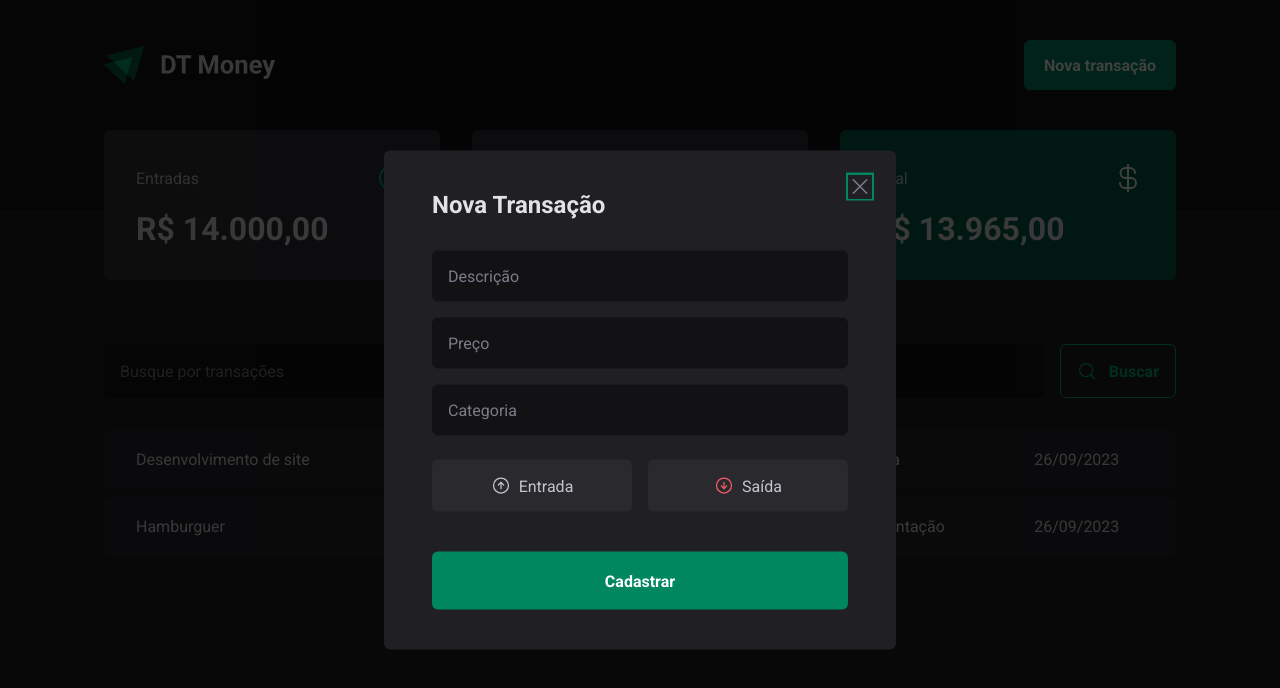
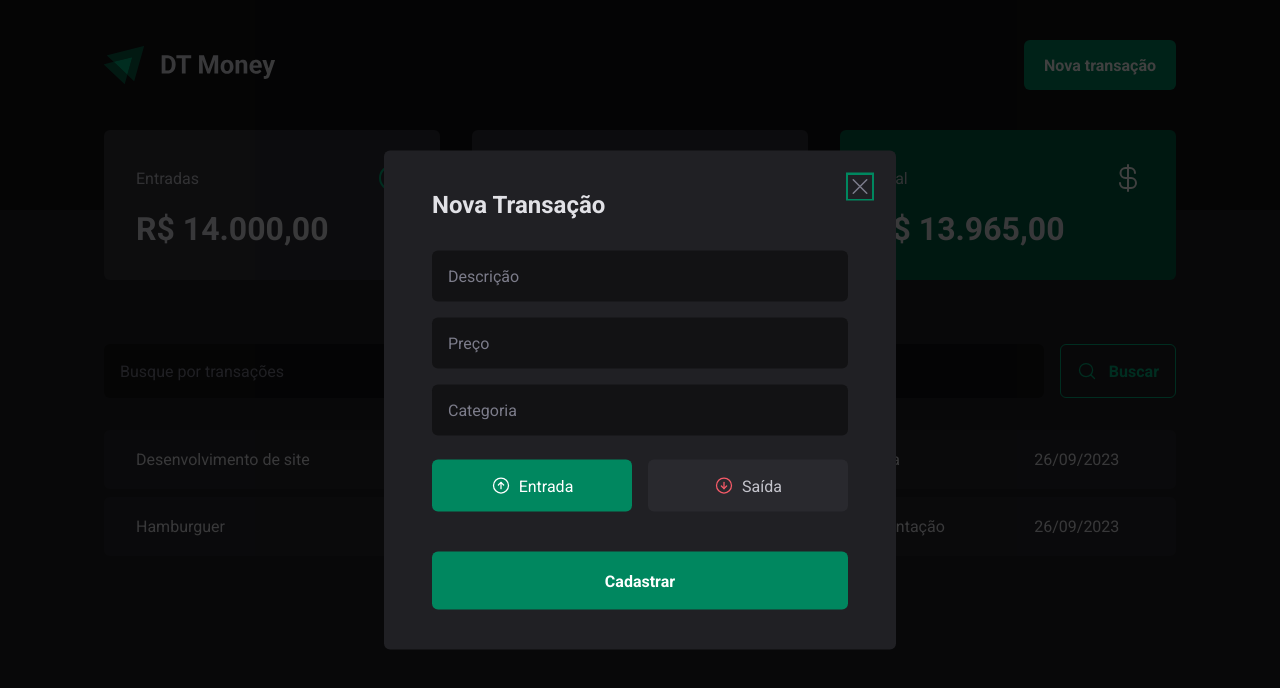
Before and after one commit to GabrielTurri/dt-money, a React (Vite) app: page / in a window 1280 px wide. Both pictures are taken after a click on the button "Nova transação". Shown: the top 688 px of the page. Built offline with nearby package versions, Linux system fonts and the light colour scheme; data requests are answered from the project's data file.

Commit message:
controlled components

```diff
--- a/src/components/NewTransactionModal/index.tsx
+++ b/src/components/NewTransactionModal/index.tsx
@@ -4,24 +4,28 @@
 import * as z from 'zod';
 
 import { CloseButton, Content, Overlay, TransactionType, TransactionTypeButton } from "./styles";
-import { useForm } from "react-hook-form";
+import { Controller, useForm } from "react-hook-form";
 
 const newTransactionFormSchema = z.object({
   description: z.string(),
   price: z.number(),
   category: z.string(),
-  // type: z.enum(['income', 'outcome'])
+  type: z.enum(['income', 'outcome'])
 })
 
 type NewTransactionFormInputs = z.infer<typeof newTransactionFormSchema>
 
 export function NewTransactionModal(){
   const {
+    control,
     register,
     handleSubmit,
     formState: {isSubmitting}
   } = useForm<NewTransactionFormInputs>({
-    resolver: zodResolver(newTransactionFormSchema)
+    resolver: zodResolver(newTransactionFormSchema),
+    defaultValues: {
+      type: 'income'
+    }
   })
 
   async function handleCreateNewTransaction(data: NewTransactionFormInputs){
@@ -60,7 +64,12 @@
             {...register('category')}
           />
 
-          <TransactionType>
+          <Controller
+            control={control}
+            name="type"
+            render={({ field }) => {
+              return (
+                <TransactionType onValueChange={field.onChange} value={field.value}>
                   <TransactionTypeButton variant="income" value="income">
                     <ArrowCircleUp size={20} />
                     Entrada
@@ -71,6 +80,9 @@
                     Saída
                   </TransactionTypeButton>
                 </TransactionType>
+              )
+            }}
+          />
           <button type="submit" disabled={isSubmitting}>
             Cadastrar
           </button>
```
Lines whose indentation alone changed are shown as unchanged.
